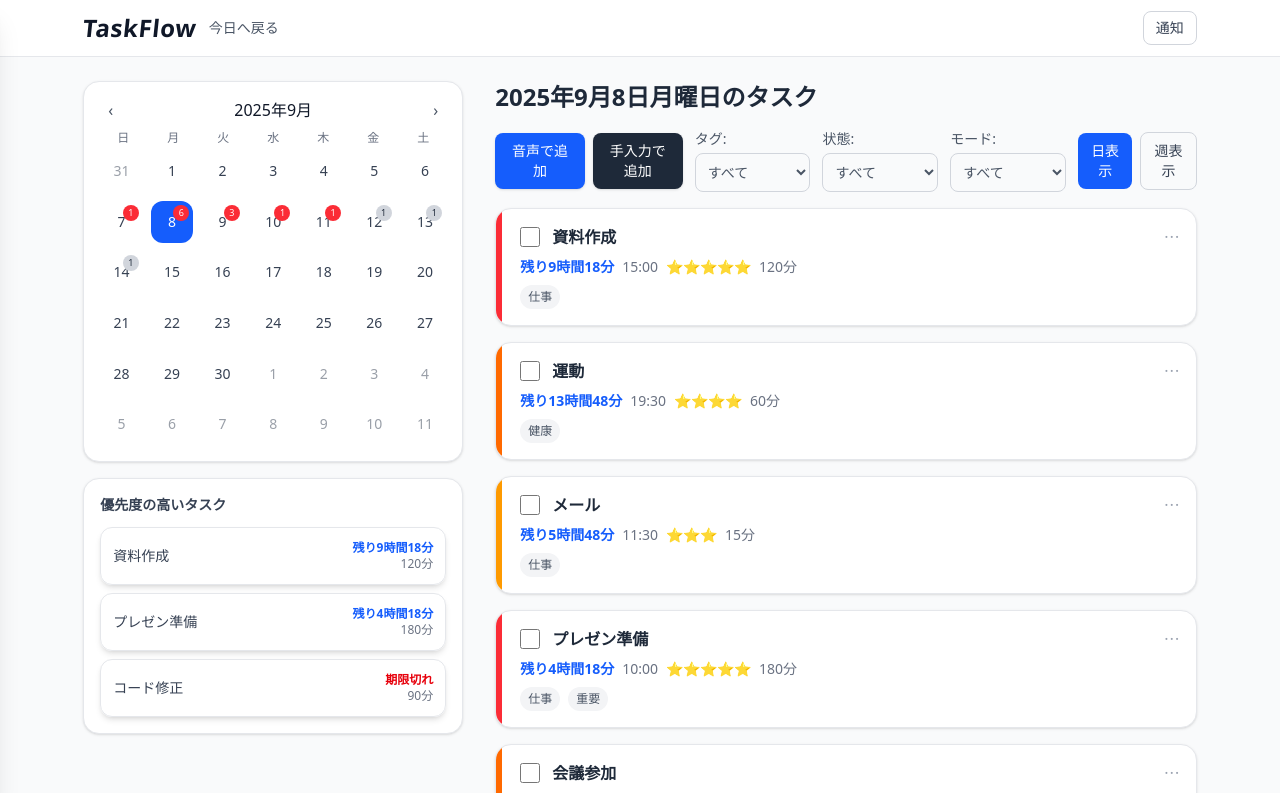
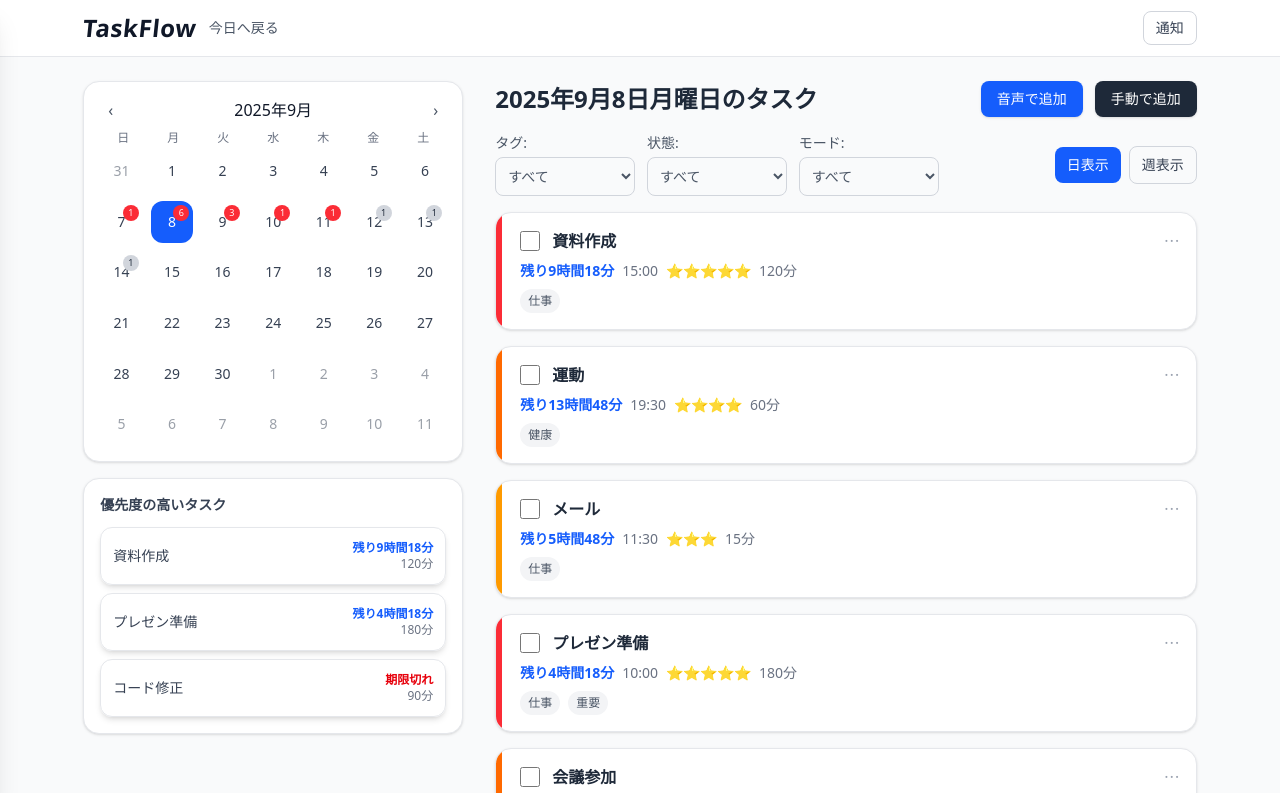
Before and after one commit to Raiki215/todo_frontend, a Next.js app: page / in a window 1280 px wide. Shown: the top 793 px of the page. Built offline with nearby package versions, Linux system fonts and the light colour scheme.

Commit message:
週表示の機能の追加

```diff
--- a/src/app/page.tsx
+++ b/src/app/page.tsx
@@ -20,7 +20,7 @@ function formatJapaneseDate(dateStr: string): string {
 }
 
 export default function HomePage() {
-  const { selectedDate } = useTaskStore();
+  const { selectedDate, viewMode } = useTaskStore();
 
   return (
     <>
@@ -35,10 +35,26 @@ export default function HomePage() {
 
           {/* 右メイン */}
           <section className="space-y-4">
-            {/* タイトル：選択された日付を動的に表示 */}
-            <h1 className="text-xl font-bold text-gray-800 sm:text-2xl">
-              {formatJapaneseDate(selectedDate)}のタスク
-            </h1>
+            {/* タイトル行：PC版では右側にボタンを配置 */}
+            <div className="flex flex-col gap-3 lg:flex-row lg:items-center lg:justify-between">
+              {/* タイトル：選択された日付を動的に表示 */}
+              <h1 className="text-xl font-bold text-gray-800 sm:text-2xl">
+                {viewMode === "week"
+                  ? `${formatJapaneseDate(selectedDate)}からの週のタスク`
+                  : `${formatJapaneseDate(selectedDate)}のタスク`
+                }
+              </h1>
+
+              {/* PC版：追加ボタンを右側に配置 */}
+              <div className="hidden lg:flex items-center gap-3">
+                <button className="inline-flex items-center justify-center gap-2 rounded-lg bg-blue-600 px-4 py-2 text-sm text-white shadow-sm hover:bg-blue-700 whitespace-nowrap">
+                  音声で追加
+                </button>
+                <button className="inline-flex items-center justify-center gap-2 rounded-lg bg-gray-800 px-4 py-2 text-sm text-white shadow-sm hover:bg-gray-900 whitespace-nowrap">
+                  手動で追加
+                </button>
+              </div>
+            </div>
 
             {/* フィルタ＆アクション（内部でモバイル最適化） */}
             <FilterBar />
--- a/src/components/calendar/MiniCalendar.tsx
+++ b/src/components/calendar/MiniCalendar.tsx
@@ -3,10 +3,10 @@
 
 import { useMemo } from "react";
 import { useTaskStore } from "../../lib/store";
-import { buildMonthGrid, addMonths, fmtDate, todayStr } from "../../lib/date";
+import { buildMonthGrid, addMonths, fmtDate, todayStr, getWeekDates } from "../../lib/date";
 
 export default function MiniCalendar() {
-  const { selectedDate, setDate, tasks } = useTaskStore();
+  const { selectedDate, setDate, tasks, viewMode } = useTaskStore();
   // currentは毎回最新のselectedDateを参照
   const current = new Date(selectedDate);
 
@@ -42,6 +42,11 @@ export default function MiniCalendar() {
   const year = current.getFullYear();
   const month = current.getMonth(); // 0-11
   const today = todayStr();
+
+  // 週表示モードの場合の7日間を計算
+  const weekDates = useMemo(() => {
+    return viewMode === "week" ? getWeekDates(selectedDate) : [];
+  }, [viewMode, selectedDate]);
 
   const go = (diff: number) => {
     const base = new Date(selectedDate);
@@ -94,6 +99,8 @@ export default function MiniCalendar() {
           const isToday = key === today;
           // 選択状態はselectedDateと一致する日付
           const isSelected = key === selectedDate;
+          // 週表示モードで7日間の範囲に含まれるかどうか
+          const isInWeekRange = viewMode === "week" && weekDates.includes(key);
 
           const c = counts[key];
           const showBadge = c && c.total > 0;
@@ -111,6 +118,8 @@ export default function MiniCalendar() {
                 "relative aspect-square rounded-xl text-xs sm:text-sm transition",
                 isSelected
                   ? "bg-blue-600 text-white hover:bg-blue-600"
+                  : isInWeekRange
+                  ? "bg-blue-100 hover:bg-blue-200"
                   : "hover:bg-gray-50",
                 isCurMonth ? "" : "opacity-50",
                 isToday && !isSelected ? "ring-2 ring-blue-500" : "",
--- a/src/components/filters/FilterBar.tsx
+++ b/src/components/filters/FilterBar.tsx
@@ -1,22 +1,27 @@
 // src/components/filters/FilterBar.tsx
+"use client";
+import { useTaskStore } from "@/lib/store";
+
 export default function FilterBar() {
+  const { viewMode, setViewMode } = useTaskStore();
+
   return (
     <div className="flex flex-col gap-3 lg:flex-row lg:items-center lg:justify-between">
-      {/* モバイル：ボタンを先に、デスクトップ：右側へ */}
-      <div className="order-1 lg:order-none grid grid-cols-1 sm:grid-cols-2 gap-2 w-full lg:w-auto">
-        <button className="w-full inline-flex items-center justify-center gap-2 rounded-lg bg-blue-600 px-3 py-2 text-sm text-white shadow-sm hover:bg-blue-700">
+      {/* モバイル版：追加ボタンを表示 */}
+      <div className="grid order-1 w-full grid-cols-1 gap-2 lg:hidden sm:grid-cols-2">
+        <button className="inline-flex items-center justify-center w-full gap-2 px-3 py-2 text-sm text-white bg-blue-600 rounded-lg shadow-sm hover:bg-blue-700">
           音声で追加
         </button>
-        <button className="w-full inline-flex items-center justify-center gap-2 rounded-lg bg-gray-800 px-3 py-2 text-sm text-white shadow-sm hover:bg-gray-900">
-          手入力で追加
+        <button className="inline-flex items-center justify-center w-full gap-2 px-3 py-2 text-sm text-white bg-gray-800 rounded-lg shadow-sm hover:bg-gray-900">
+          手動で追加
         </button>
       </div>
 
       {/* セレクト群 */}
-      <div className="order-2 lg:order-none grid grid-cols-1 sm:grid-cols-3 gap-3 w-full lg:w-auto">
+      <div className="grid order-2 w-full grid-cols-1 gap-3 lg:order-none sm:grid-cols-3 lg:w-auto">
         <label className="text-sm text-gray-600">
           タグ:
-          <select className="mt-1 w-full rounded-lg border border-gray-300 px-2 py-2 text-sm">
+          <select className="w-full px-2 py-2 mt-1 text-sm border border-gray-300 rounded-lg">
             <option>すべて</option>
             <option>仕事</option>
             <option>重要</option>
@@ -25,7 +30,7 @@ export default function FilterBar() {
         </label>
         <label className="text-sm text-gray-600">
           状態:
-          <select className="mt-1 w-full rounded-lg border border-gray-300 px-2 py-2 text-sm">
+          <select className="w-full px-2 py-2 mt-1 text-sm border border-gray-300 rounded-lg">
             <option>すべて</option>
             <option>未完了</option>
             <option>完了</option>
@@ -34,19 +39,33 @@ export default function FilterBar() {
         </label>
         <label className="text-sm text-gray-600">
           モード:
-          <select className="mt-1 w-full rounded-lg border border-gray-300 px-2 py-2 text-sm">
+          <select className="w-full px-2 py-2 mt-1 text-sm border border-gray-300 rounded-lg">
             <option>すべて</option>
             <option>通常</option>
           </select>
         </label>
       </div>
 
-      {/* 日/週 切替（必要なら残す） */}
-      <div className="order-3 lg:order-none flex items-center gap-2">
-        <button className="rounded-lg bg-blue-600 px-3 py-2 text-sm text-white">
+      {/* 日/週 切替 */}
+      <div className="flex items-center order-3 gap-2 lg:order-none">
+        <button
+          className={`px-3 py-2 text-sm rounded-lg ${
+            viewMode === "day"
+              ? "bg-blue-600 text-white"
+              : "border border-gray-300 text-gray-700 hover:bg-gray-50"
+          }`}
+          onClick={() => setViewMode("day")}
+        >
           日表示
         </button>
-        <button className="rounded-lg border border-gray-300 px-3 py-2 text-sm text-gray-700 hover:bg-gray-50">
+        <button
+          className={`px-3 py-2 text-sm rounded-lg ${
+            viewMode === "week"
+              ? "bg-blue-600 text-white"
+              : "border border-gray-300 text-gray-700 hover:bg-gray-50"
+          }`}
+          onClick={() => setViewMode("week")}
+        >
           週表示
         </button>
       </div>
--- a/src/components/tasks/TaskList.tsx
+++ b/src/components/tasks/TaskList.tsx
@@ -1,15 +1,25 @@
 "use client";
 import TaskCard from "@/components/tasks/TaskCard";
 import { useTaskStore } from "@/lib/store";
+import { getWeekDates } from "@/lib/date";
 
 export default function TaskList() {
-  const { selectedDate, tasks, highlightTaskId } = useTaskStore();
-  const items = tasks.filter((t) => t.date === selectedDate);
+  const { selectedDate, tasks, highlightTaskId, viewMode } = useTaskStore();
+
+  // 表示するタスクを決定
+  const items =
+    viewMode === "week"
+      ? tasks.filter((t) => getWeekDates(selectedDate).includes(t.date))
+      : tasks.filter((t) => t.date === selectedDate);
 
   return (
     <div className="space-y-4">
       {items.length === 0 ? (
-        <div className="text-gray-400 text-sm">タスクはありません</div>
+        <div className="text-gray-400 text-sm">
+          {viewMode === "week"
+            ? "この週にタスクはありません"
+            : "タスクはありません"}
+        </div>
       ) : (
         items.map((it) => (
           <TaskCard
--- a/src/lib/date.ts
+++ b/src/lib/date.ts
@@ -83,3 +83,21 @@ export function calculateTimeRemaining(date: string, time?: string): string {
     return "まもなく";
   }
 }
+
+/**
+ * 指定した日付から7日間の日付配列を返す
+ * @param startDate 開始日 (YYYY-MM-DD)
+ * @returns 7日間の日付文字列配列
+ */
+export function getWeekDates(startDate: string): string[] {
+  const dates: string[] = [];
+  const start = new Date(startDate);
+
+  for (let i = 0; i < 7; i++) {
+    const current = new Date(start);
+    current.setDate(start.getDate() + i);
+    dates.push(fmtDate(current));
+  }
+
+  return dates;
+}
--- a/src/lib/store.ts
+++ b/src/lib/store.ts
@@ -8,8 +8,10 @@ type State = {
   selectedDate: string;
   tasks: Task[];
   highlightTaskId: string | null;
+  viewMode: "day" | "week"; // 表示モード
   setDate: (d: string) => void;
   setHighlightTaskId: (id: string | null) => void;
+  setViewMode: (mode: "day" | "week") => void;
 };
 
 const seed: Task[] = [
@@ -176,6 +178,8 @@ export const useTaskStore = create<State>((set) => ({
   selectedDate: todayStr(),
   tasks: seed,
   highlightTaskId: null,
+  viewMode: "day", // デフォルトは日表示
   setDate: (d) => set({ selectedDate: d }),
   setHighlightTaskId: (id) => set({ highlightTaskId: id }),
+  setViewMode: (mode) => set({ viewMode: mode }),
 }));
```
